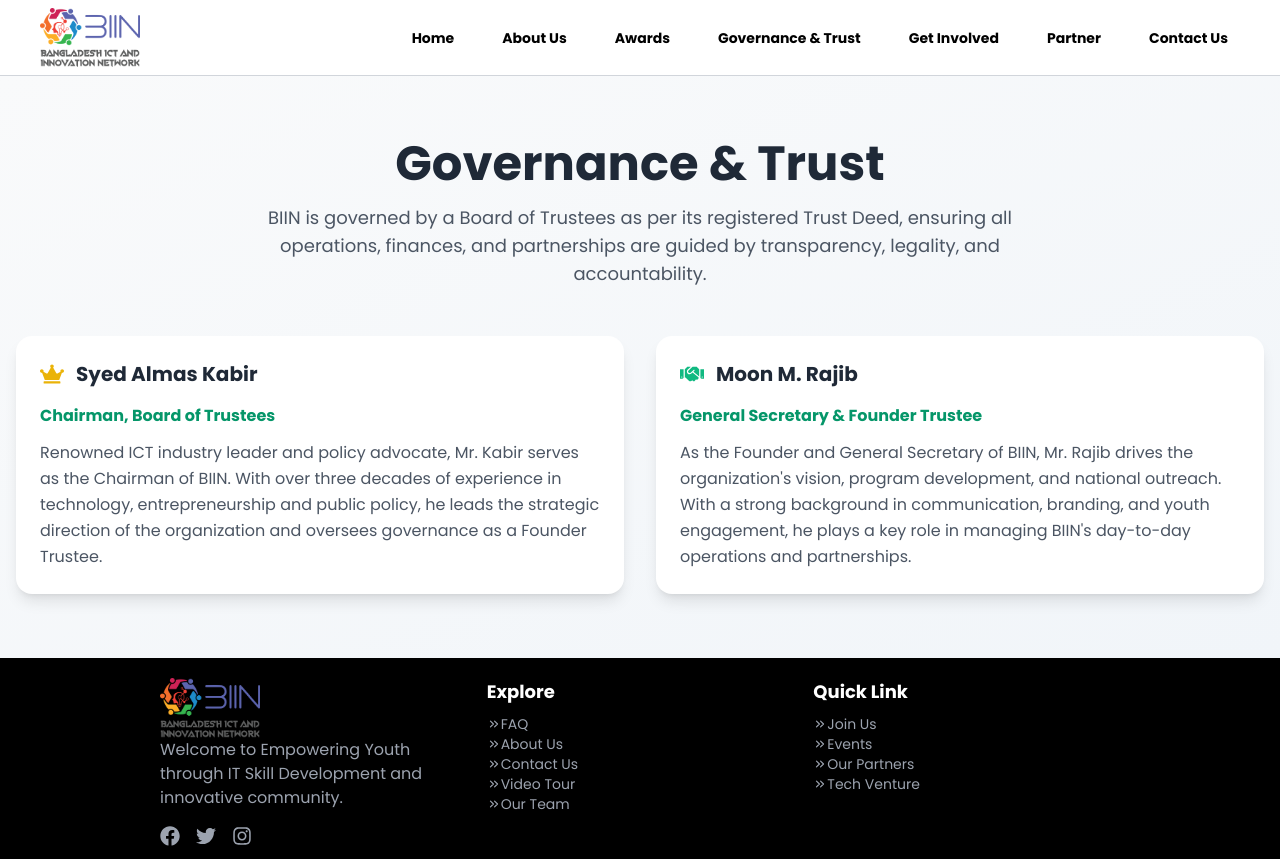
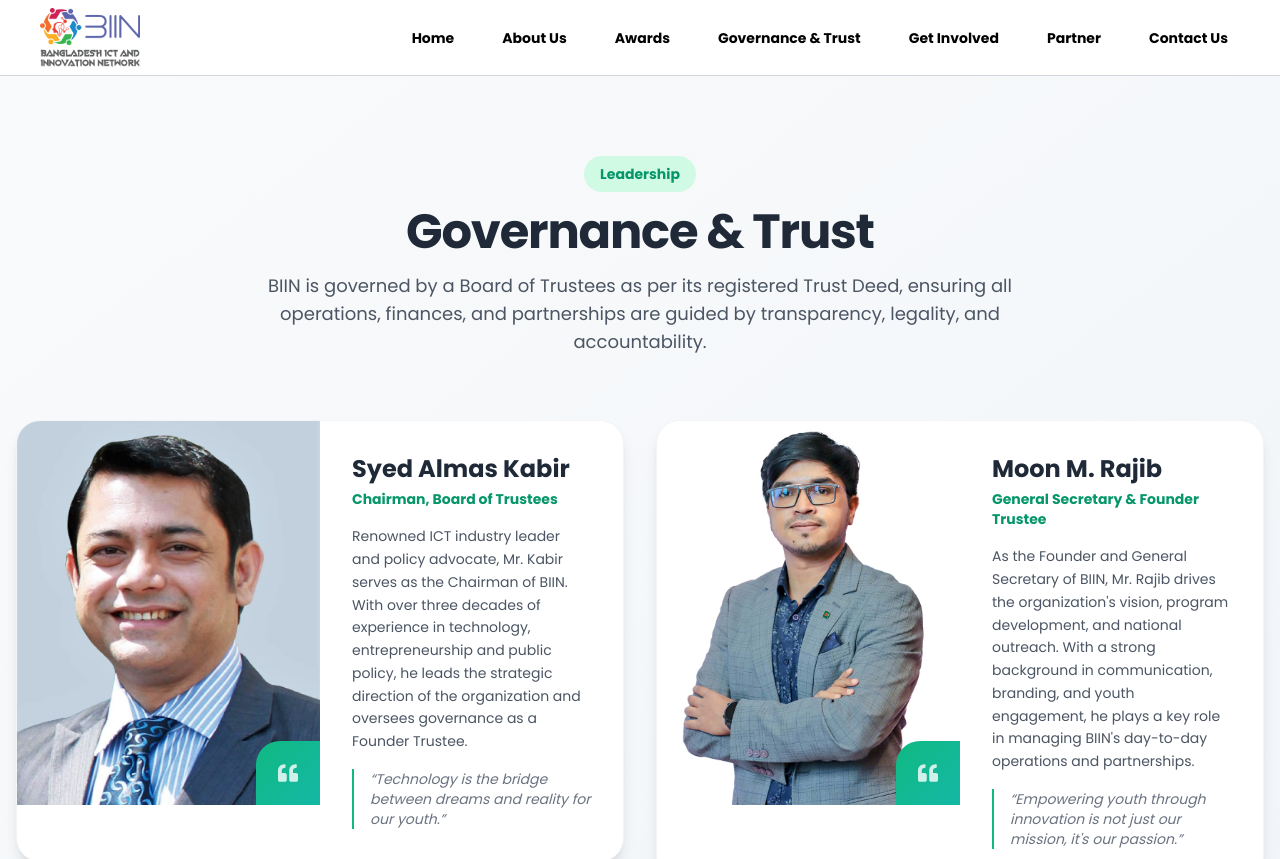
Before and after one commit to Rajaul2810/biin, a Next.js app: page /governance-trust in a window 1280 px wide. Shown: the top 859 px of the page. Built offline with nearby package versions, Linux system fonts and the light colour scheme.

Commit message:
Updated trustees Page

```diff
--- a/src/app/Components/Trustees.jsx
+++ b/src/app/Components/Trustees.jsx
@@ -1,19 +1,40 @@
 "use client";
 import React from "react";
+import Image from "next/image";
 import { motion } from "framer-motion";
-import { FaUserTie, FaHandshake, FaCrown } from "react-icons/fa";
+import { FaQuoteLeft } from "react-icons/fa";
+
+const trustees = [
+  {
+    name: "Syed Almas Kabir",
+    role: "Chairman, Board of Trustees",
+    image: "/almas.jpg",
+    description: "Renowned ICT industry leader and policy advocate, Mr. Kabir serves as the Chairman of BIIN. With over three decades of experience in technology, entrepreneurship and public policy, he leads the strategic direction of the organization and oversees governance as a Founder Trustee.",
+    quote: "Technology is the bridge between dreams and reality for our youth."
+  },
+  {
+    name: "Moon M. Rajib",
+    role: "General Secretary & Founder Trustee",
+    image: "/moon.jpg",
+    description: "As the Founder and General Secretary of BIIN, Mr. Rajib drives the organization's vision, program development, and national outreach. With a strong background in communication, branding, and youth engagement, he plays a key role in managing BIIN's day-to-day operations and partnerships.",
+    quote: "Empowering youth through innovation is not just our mission, it's our passion."
+  }
+];
 
 const Trustees = () => {
   return (
-    <section className="py-16 bg-gradient-to-br from-gray-50 to-slate-100">
-      <div className="max-w-7xl mx-auto px-4">
+    <section className="py-20 bg-gradient-to-br from-gray-50 to-slate-100 relative overflow-hidden">
+      <div className="max-w-7xl mx-auto px-4 relative z-10">
         <motion.div
           initial={{ y: 20, opacity: 0 }}
           animate={{ y: 0, opacity: 1 }}
           transition={{ duration: 0.8 }}
-          className="text-center mb-12"
+          className="text-center mb-16"
         >
-          <h1 className="text-4xl sm:text-5xl font-bold text-gray-800 mb-4">
+          <span className="inline-block px-4 py-2 bg-emerald-100 text-emerald-600 text-sm font-semibold rounded-full mb-4">
+            Leadership
+          </span>
+          <h1 className="text-4xl sm:text-5xl font-extrabold text-gray-800 mb-4 tracking-tight">
             Governance & Trust
           </h1>
           <p className="text-lg text-gray-600 max-w-3xl mx-auto">
@@ -21,39 +42,74 @@
           </p>
         </motion.div>
 
-        <div className="grid grid-cols-1 md:grid-cols-2 gap-8">
+        <div className="grid grid-cols-1 xl:grid-cols-2 gap-8">
+          {trustees.map((trustee, index) => (
             <motion.div
-            initial={{ x: -50, opacity: 0 }}
-            animate={{ x: 0, opacity: 1 }}
-            transition={{ duration: 0.8, delay: 0.2 }}
-            className="bg-white rounded-2xl shadow-lg p-6"
+              key={trustee.name}
+              initial={{ opacity: 0, y: 30 }}
+              animate={{ opacity: 1, y: 0 }}
+              transition={{ duration: 0.6, delay: index * 0.2 }}
+              className="group"
             >
-            <div className="flex items-center gap-3 mb-4">
-              <FaCrown className="text-yellow-500" size={24} />
-              <h3 className="text-xl font-bold text-gray-800">Syed Almas Kabir</h3>
+              <div className="bg-white rounded-3xl overflow-hidden shadow-lg hover:shadow-2xl transition-all duration-500 border border-gray-100">
+                <div className="flex flex-col md:flex-row h-full">
+                  {/* Image Section */}
+                  <div className="relative md:w-1/2 h-80 md:h-96 overflow-hidden">
+                    <Image
+                      src={trustee.image}
+                      alt={trustee.name}
+                      fill
+                      className="object-cover object-top transition-transform duration-500 group-hover:scale-105"
+                      sizes="(max-width: 768px) 100vw, 50vw"
+                    />
+                    {/* Decorative Corner */}
+                    <div className="absolute bottom-0 right-0 w-16 h-16 bg-gradient-to-br from-emerald-500 to-teal-500 rounded-tl-3xl z-20 flex items-center justify-center">
+                      <FaQuoteLeft className="text-white/80" size={20} />
                     </div>
-            <p className="text-emerald-600 font-semibold mb-3">Chairman, Board of Trustees</p>
-            <p className="text-gray-600 leading-relaxed">
-              Renowned ICT industry leader and policy advocate, Mr. Kabir serves as the Chairman of BIIN. With over three decades of experience in technology, entrepreneurship and public policy, he leads the strategic direction of the organization and oversees governance as a Founder Trustee.
+                  </div>
+
+                  {/* Content Section */}
+                  <div className="md:w-1/2 p-6 md:p-8 flex flex-col justify-center">
+                    <div className="mb-4">
+                      <h3 className="text-2xl font-bold text-gray-800 mb-1 group-hover:text-emerald-600 transition-colors">
+                        {trustee.name}
+                      </h3>
+                      <p className="text-emerald-600 font-semibold text-sm">
+                        {trustee.role}
                       </p>
+                    </div>
+
+                    <p className="text-gray-600 text-sm leading-relaxed mb-4">
+                      {trustee.description}
+                    </p>
+
+                    {/* Quote */}
+                    <div className="relative pl-4 border-l-2 border-emerald-500">
+                      <p className="text-gray-500 italic text-sm">
+                        &ldquo;{trustee.quote}&rdquo;
+                      </p>
+                    </div>
+                  </div>
+                </div>
+              </div>
             </motion.div>
+          ))}
+        </div>
 
+        {/* Trust Badge */}
         <motion.div
-            initial={{ x: 50, opacity: 0 }}
-            animate={{ x: 0, opacity: 1 }}
-            transition={{ duration: 0.8, delay: 0.4 }}
-            className="bg-white rounded-2xl shadow-lg p-6"
+          initial={{ opacity: 0, y: 20 }}
+          animate={{ opacity: 1, y: 0 }}
+          transition={{ duration: 0.6, delay: 0.6 }}
+          className="mt-16 text-center"
         >
-            <div className="flex items-center gap-3 mb-4">
-              <FaHandshake className="text-emerald-500" size={24} />
-              <h3 className="text-xl font-bold text-gray-800">Moon M. Rajib</h3>
+          <div className="inline-flex items-center gap-3 px-6 py-3 bg-white rounded-full border border-gray-200 shadow-sm">
+            <div className="w-3 h-3 bg-emerald-500 rounded-full animate-pulse"></div>
+            <span className="text-gray-600 text-sm">
+              Registered under the Trust Act, ensuring complete transparency and accountability
+            </span>
           </div>
-            <p className="text-emerald-600 font-semibold mb-3">General Secretary & Founder Trustee</p>
-            <p className="text-gray-600 leading-relaxed">
-              As the Founder and General Secretary of BIIN, Mr. Rajib drives the organization&apos;s vision, program development, and national outreach. With a strong background in communication, branding, and youth engagement, he plays a key role in managing BIIN&apos;s day-to-day operations and partnerships.
-            </p>
         </motion.div>
-        </div>
       </div>
     </section>
   );
```
Lines whose indentation alone changed are shown as unchanged.
